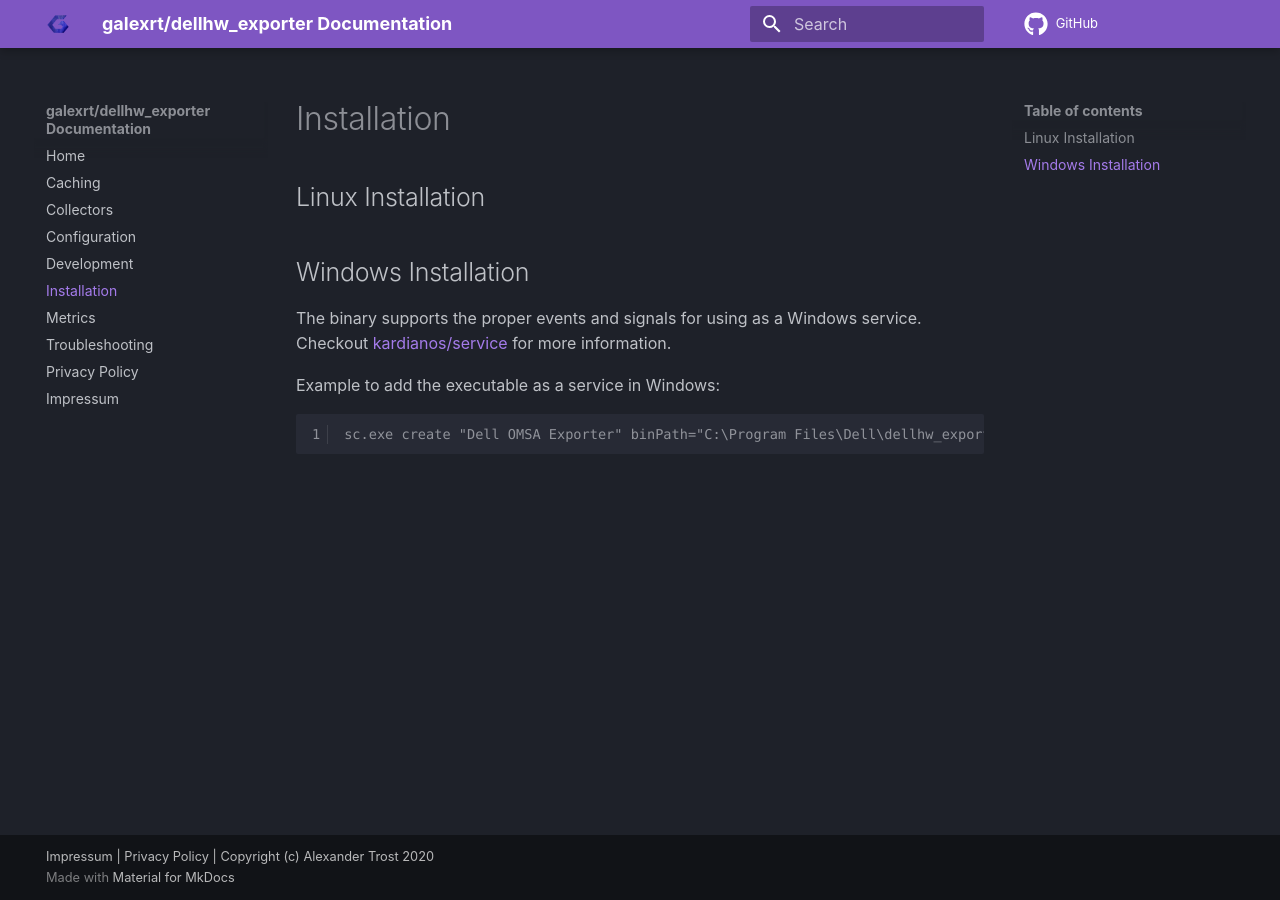
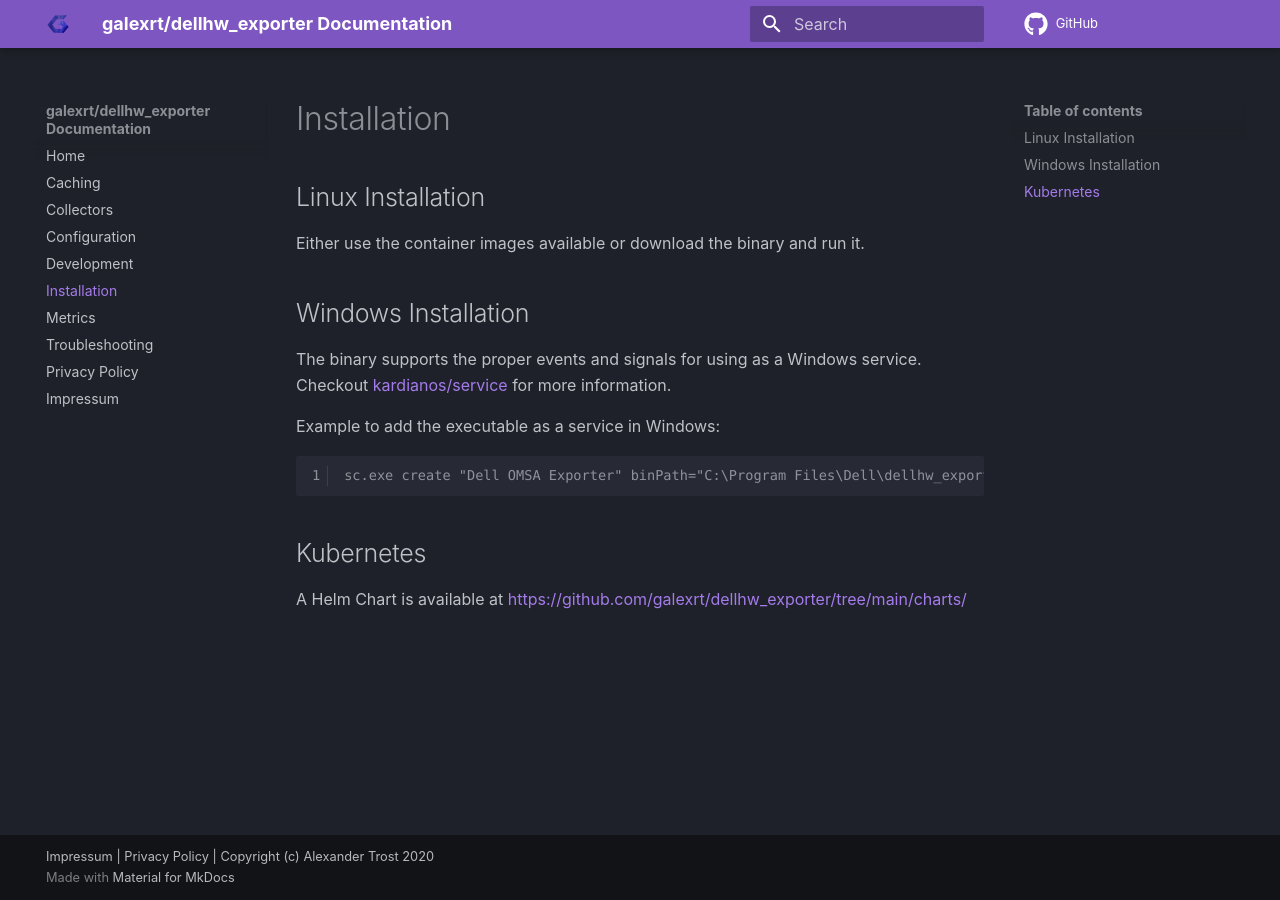
Before and after one commit to galexrt/dellhw_exporter, an MkDocs documentation site: the page built from docs/installation.md, in a window 1280 px wide. Built offline with MkDocs 1.6.1 and Material for MkDocs 9.7.7, drawn with Linux system fonts in a browser that asks for light colours; comment, search, counter and statistics services are not loaded.

Commit message:
ci: add helm chart publish step
Signed-off-by: Alexander Trost <galexrt@googlemail.com>

````diff
--- a/docs/installation.md
+++ b/docs/installation.md
@@ -1,5 +1,6 @@
 ## Linux Installation
-<!-- TODO -->
+
+Either use the container images available or download the binary and run it.
 
 ## Windows Installation
 
@@ -10,3 +11,7 @@ Example to add the executable as a service in Windows:
 ```console
 sc.exe create "Dell OMSA Exporter" binPath="C:\Program Files\Dell\dellhw_exporter.exe" start=auto
 ```
+
+## Kubernetes
+
+A Helm Chart is available at https://github.com/galexrt/dellhw_exporter/tree/main/charts/
````
Also changed, not shown: charts/README.md (+9 -0 lines), 1 other file.
